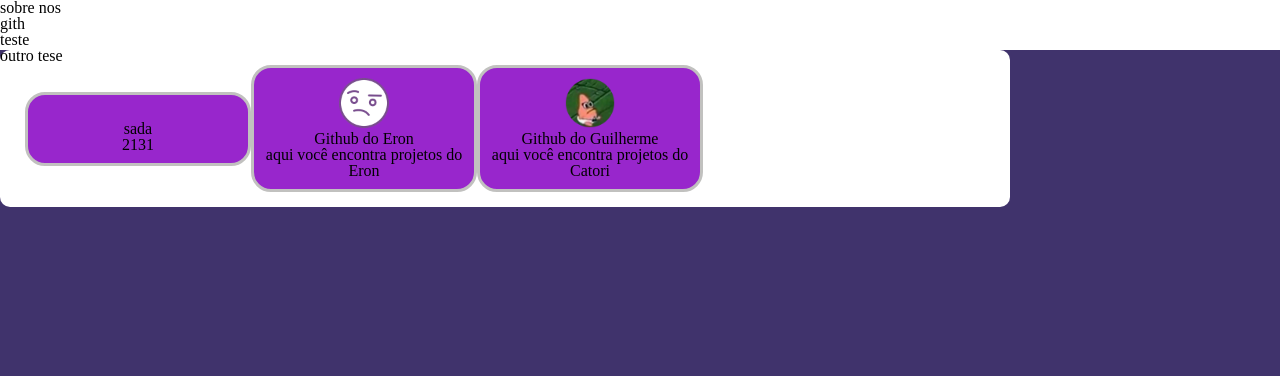
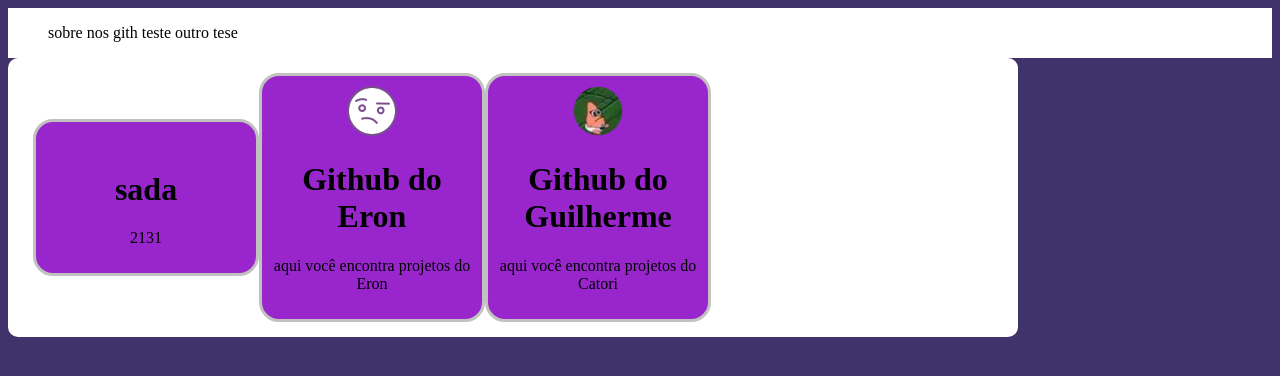
Before and after one commit to Sync-Routine/Sync_Site, a plain HTML site: page index.html in a window 1280 px wide. Drawn offline with Linux system fonts and the light colour scheme.

```diff
--- a/Styles/styles.css
+++ b/Styles/styles.css
@@ -1,130 +1,4 @@
-/*
-codigo para limpar css
-*/
-html,
-body,
-div,
-span,
-applet,
-object,
-iframe,
-h1,
-h2,
-h3,
-h4,
-h5,
-h6,
-p,
-blockquote,
-pre,
-a,
-abbr,
-acronym,
-address,
-big,
-cite,
-code,
-del,
-dfn,
-em,
-img,
-ins,
-kbd,
-q,
-s,
-samp,
-small,
-strike,
-strong,
-sub,
-sup,
-tt,
-var,
-b,
-u,
-i,
-center,
-dl,
-dt,
-dd,
-ol,
-ul,
-li,
-fieldset,
-form,
-label,
-legend,
-table,
-caption,
-tbody,
-tfoot,
-thead,
-tr,
-th,
-td,
-article,
-aside,
-canvas,
-details,
-embed,
-figure,
-figcaption,
-footer,
-header,
-hgroup,
-menu,
-nav,
-output,
-ruby,
-section,
-summary,
-time,
-mark,
-audio,
-video {
-  margin: 0;
-  padding: 0;
-  border: 0;
-  font-size: 100%;
-  font: inherit;
-  vertical-align: baseline;
-}
-/* HTML5 display-role reset for older browsers */
-article,
-aside,
-details,
-figcaption,
-figure,
-footer,
-header,
-hgroup,
-menu,
-nav,
-section {
-  display: block;
-}
-body {
-  line-height: 1;
-}
-ol,
-ul {
-  list-style: none;
-}
-blockquote,
-q {
-  quotes: none;
-}
-blockquote:before,
-blockquote:after,
-q:before,
-q:after {
-  content: "";
-  content: none;
-}
-table {
-  border-collapse: collapse;
-  border-spacing: 0;
-}
+
 /*
 codigo editado
 */
@@ -142,6 +16,10 @@ header {
     width: 100%;
     height: 50px;
     display: flex;
+    align-items: center;
+    align-self: center;
+    align-content: center;
+
 }
 /* painel incial onde os divs ficarão dentro */
 
@@ -202,5 +80,6 @@ button {
   width: auto;
 }
 ul,li{
-	display: flex;
+	display:inline-block;
+
 }
```
Also changed, not shown: 1 other file.
